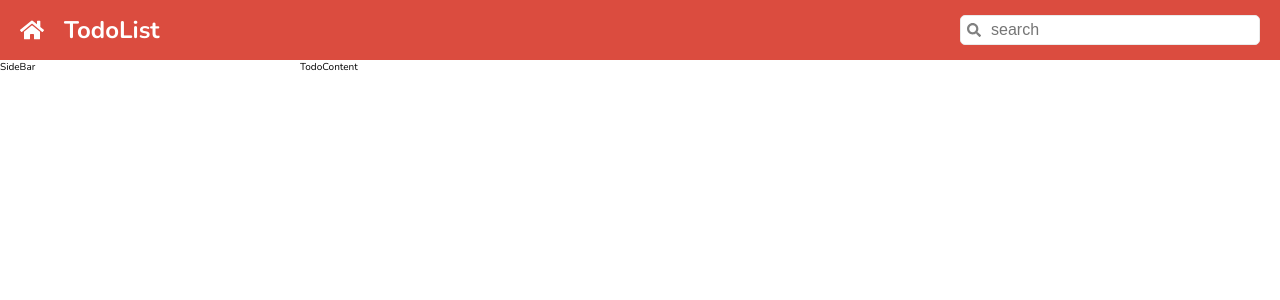
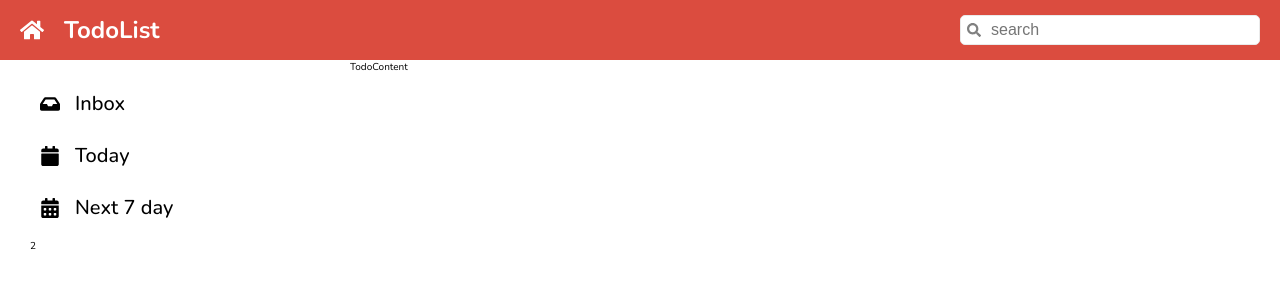
Before and after one commit to Chinnawat-TT/cc15-todolist-chinnawat, a React (Create React App) app: page / in a window 1280 px wide. Shown: the top 300 px of the page. Built offline with nearby package versions, Linux system fonts and the light colour scheme.

Commit message:
finish sidebar1

```diff
--- a/src/app/App.jsx
+++ b/src/app/App.jsx
@@ -2,14 +2,38 @@
 import './App.scss';
 import { FaHome } from 'react-icons/fa';
 import Header from '../components/Header';
-
+import { FaInbox, FaCalendar, FaCalendarAlt, FaChevronDown } from 'react-icons/fa';
 function App() {
     return (
         <div className='todo'>
             <div className='todo__header'>
                 <Header />
             </div>
-            <div className='todo__sidebar'>SideBar</div>
+            <div className='todo__sidebar'>
+            <aside className='sidebar'>
+                    <section className='sidebar__category'>
+                    <ul className='list'>
+                        <li className='list__item'>
+                                <FaInbox className='list__item__icon'/>
+                            <p className='list__item__text'>Inbox</p>
+                        </li>
+                        <li className='list__item'>
+                                <FaCalendar className='list__item__icon'/>
+                            <p className='list__item__text'>Today</p>
+                        </li>
+                        <li className='list__item'>
+                                <FaCalendarAlt className='list__item__icon'/>
+                            <p className='list__item__text'>Next 7 day</p>
+                        </li>
+                    </ul>
+                    </section>
+                    <section className='sidebar__category2'>2</section>
+            </aside>
+
+
+
+                </div>
+            <aside></aside>
             <div className='todo__content'>TodoContent</div>
         </div>
     );
--- a/src/app/App.scss
+++ b/src/app/App.scss
@@ -31,3 +31,42 @@
     grid-column: 2/-1;
   }
 }
+
+
+.sidebar{
+  display: flex;
+  flex-direction: column;
+  gap: 8px;
+  padding: 20px 30px;
+  // background-color: antiquewhite;
+  height: calc(100vh - $header-height);
+
+}
+//Block
+.list{
+  display: flex;
+  flex-direction: column;
+  gap: 5px;
+  //Element
+  &__item{
+    display: flex;
+    align-items: center;
+    gap: 15px;
+    font-size: 2rem;
+    padding: 10px;
+    border-radius: 4px;
+    cursor: pointer;
+            //modify
+            &:hover{
+              background-color: gray;
+            }
+
+            &__text{
+              font-weight: 500;
+
+            }
+
+
+  }
+
+}
--- a/src/index.scss
+++ b/src/index.scss
@@ -6,7 +6,7 @@ $grey-light: #eaeaea;
 $grey-dark: #808080;
 $white: #fff;
 $header-height: 60px;
-$sidebar-width: 300px;
+$sidebar-width: 350px;
 
 // GLOBAL RESET
 *,
@@ -28,3 +28,6 @@ body {
     -webkit-font-smoothing: antialiased;
     -moz-osx-font-smoothing: grayscale;
 }
+li{
+    list-style: none;
+}
```
